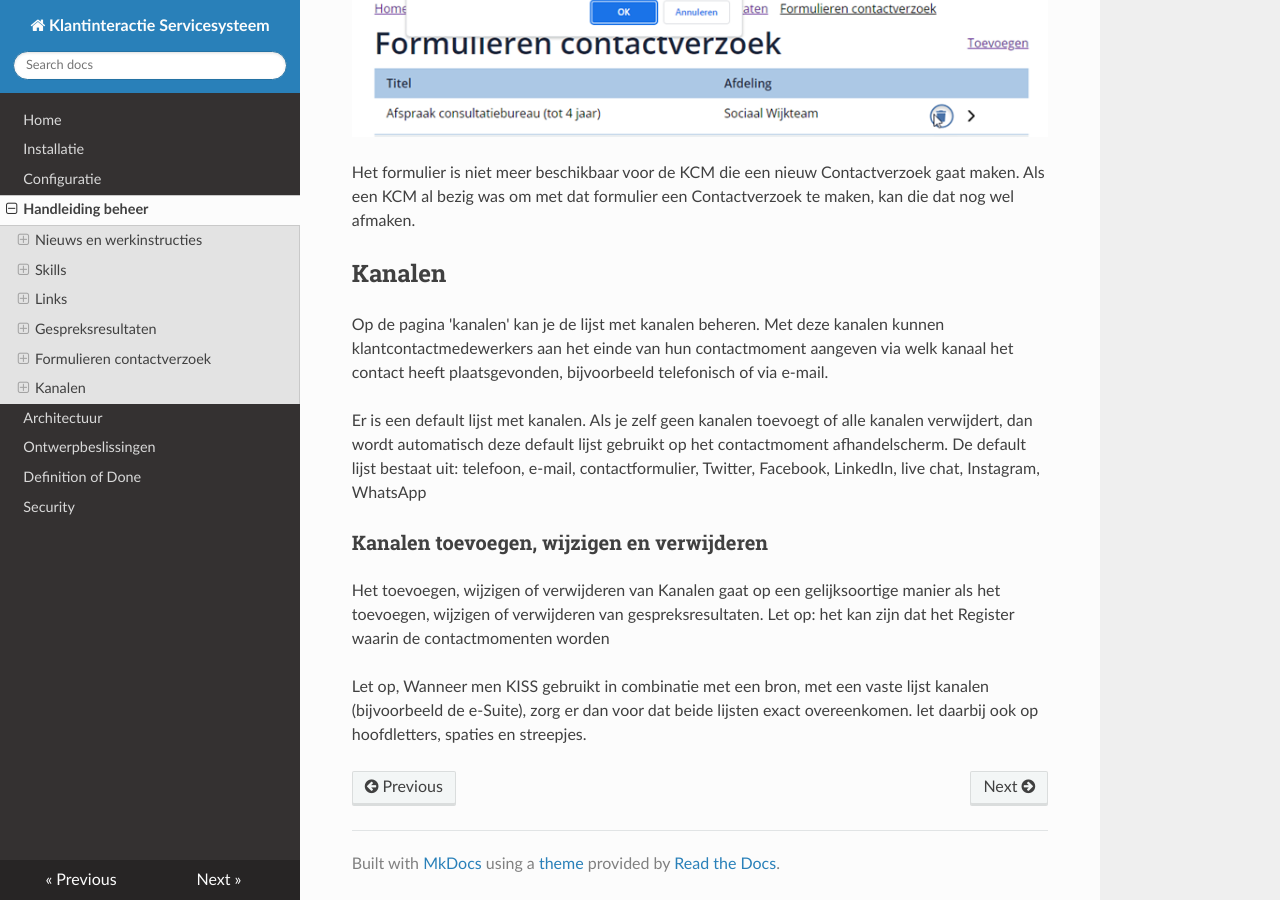
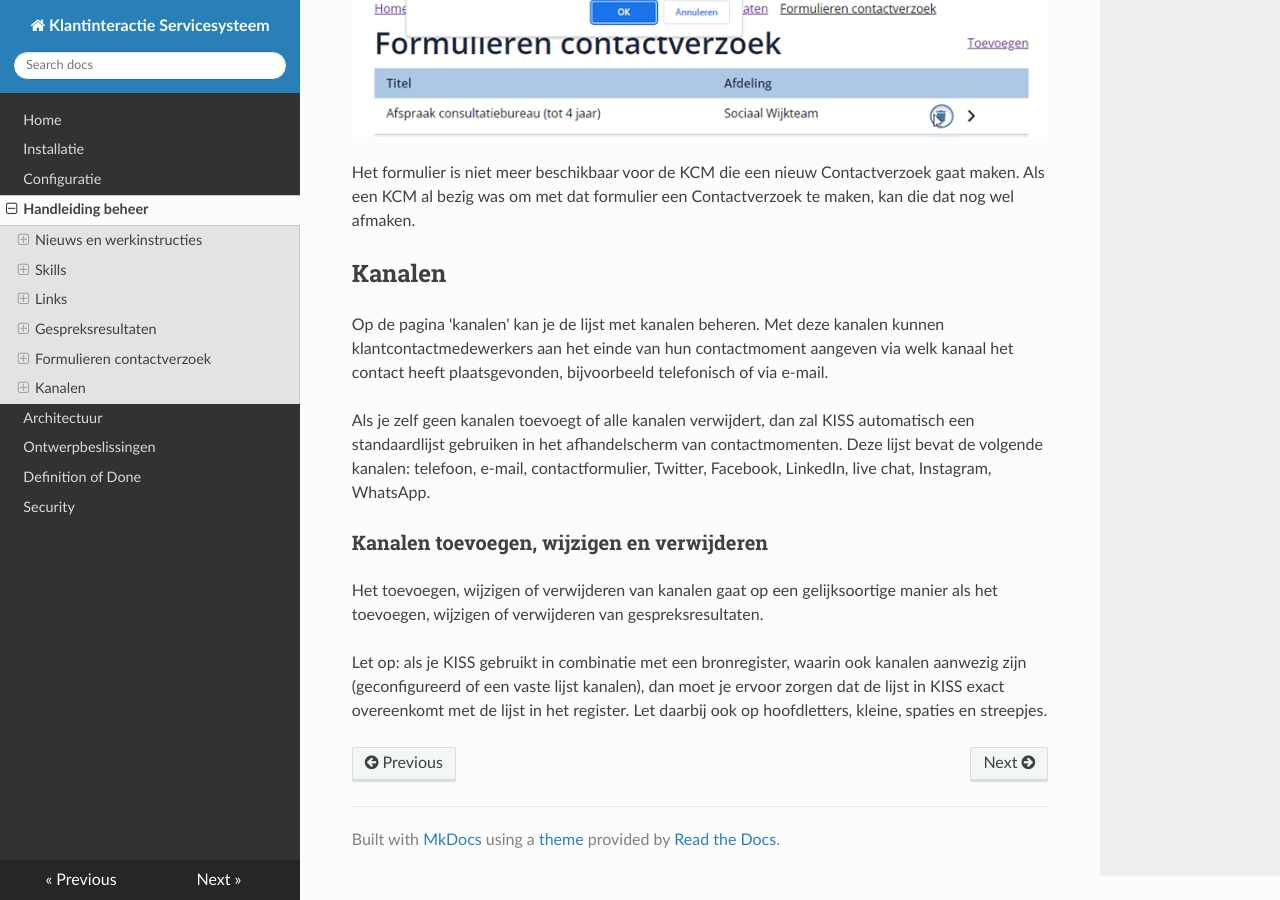
Before and after one commit to Klantinteractie-Servicesysteem/.github, an MkDocs documentation site: the page built from docs/MANUAL.md, in a window 1280 px wide and 900 px high, scrolled down 21145 px. Built offline with MkDocs 1.6.1, drawn with Linux system fonts in a browser that asks for light colours; nearby versions of some CDN libraries.

Commit message:
Update MANUAL.md
Documentatie bijgewerkt

```diff
--- a/docs/MANUAL.md
+++ b/docs/MANUAL.md
@@ -303,10 +303,10 @@ Het formulier is niet meer beschikbaar voor de KCM die een nieuw Contactverzoek
 ## Kanalen
 Op de pagina 'kanalen' kan je de lijst met kanalen beheren. Met deze kanalen kunnen klantcontactmedewerkers aan het einde van hun contactmoment aangeven via welk kanaal het contact heeft plaatsgevonden, bijvoorbeeld telefonisch of via e-mail.
 
-Er is een default lijst met kanalen. Als je zelf geen kanalen toevoegt of alle kanalen verwijdert, dan wordt automatisch deze default lijst gebruikt op het contactmoment afhandelscherm.
-De default lijst bestaat uit: telefoon, e-mail, contactformulier, Twitter, Facebook, LinkedIn, live chat, Instagram, WhatsApp
+Als je zelf geen kanalen toevoegt of alle kanalen verwijdert, dan zal KISS automatisch een standaardlijst gebruiken in het afhandelscherm van contactmomenten. Deze lijst bevat de volgende kanalen: telefoon, e-mail, contactformulier, Twitter, Facebook, LinkedIn, live chat, Instagram, WhatsApp.
+
 
 ### Kanalen toevoegen, wijzigen en verwijderen
-Het toevoegen, wijzigen of verwijderen van Kanalen gaat op een gelijksoortige manier als het toevoegen, wijzigen of verwijderen van gespreksresultaten. Let op: het kan zijn dat het Register waarin de contactmomenten worden
+Het toevoegen, wijzigen of verwijderen van kanalen gaat op een gelijksoortige manier als het toevoegen, wijzigen of verwijderen van gespreksresultaten.
 
-Let op, Wanneer men KISS gebruikt in combinatie met een bron, met een vaste lijst kanalen (bijvoorbeeld de e-Suite), zorg er dan voor dat beide lijsten exact overeenkomen. let daarbij ook op hoofdletters, spaties en streepjes.
+Let op: als je KISS gebruikt in combinatie met een bronregister, waarin ook kanalen aanwezig zijn (geconfigureerd of een vaste lijst kanalen), dan moet je ervoor zorgen dat de lijst in KISS exact overeenkomt met de lijst in het register. Let daarbij ook op hoofdletters, kleine, spaties en streepjes.
```
